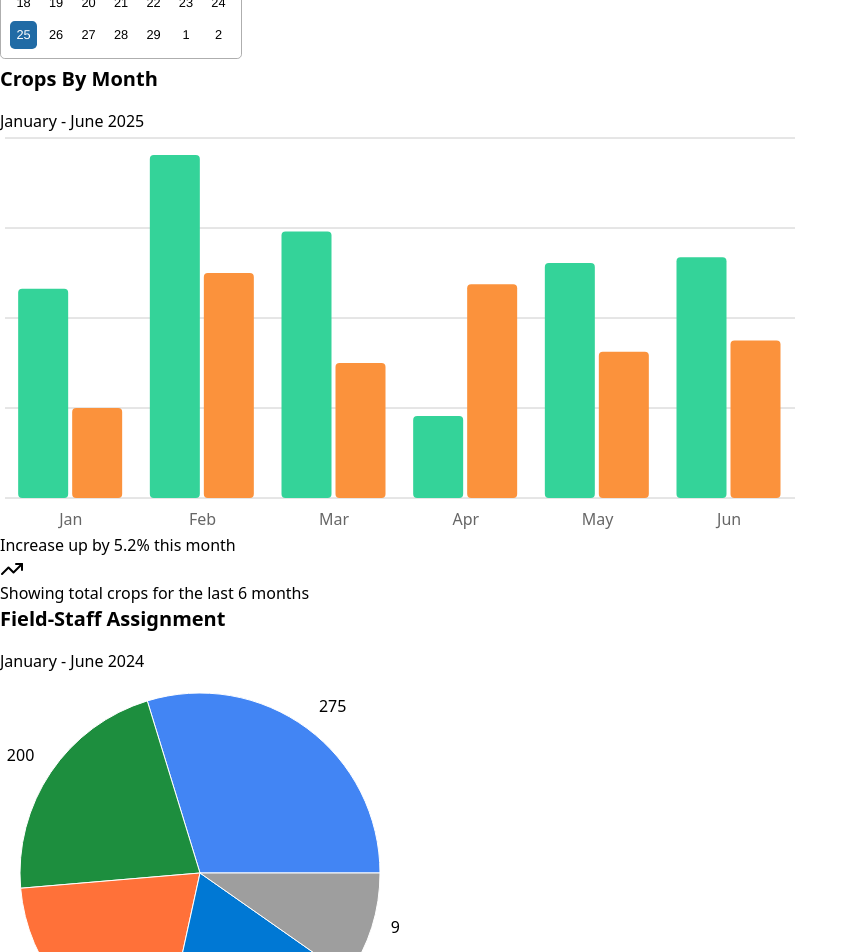
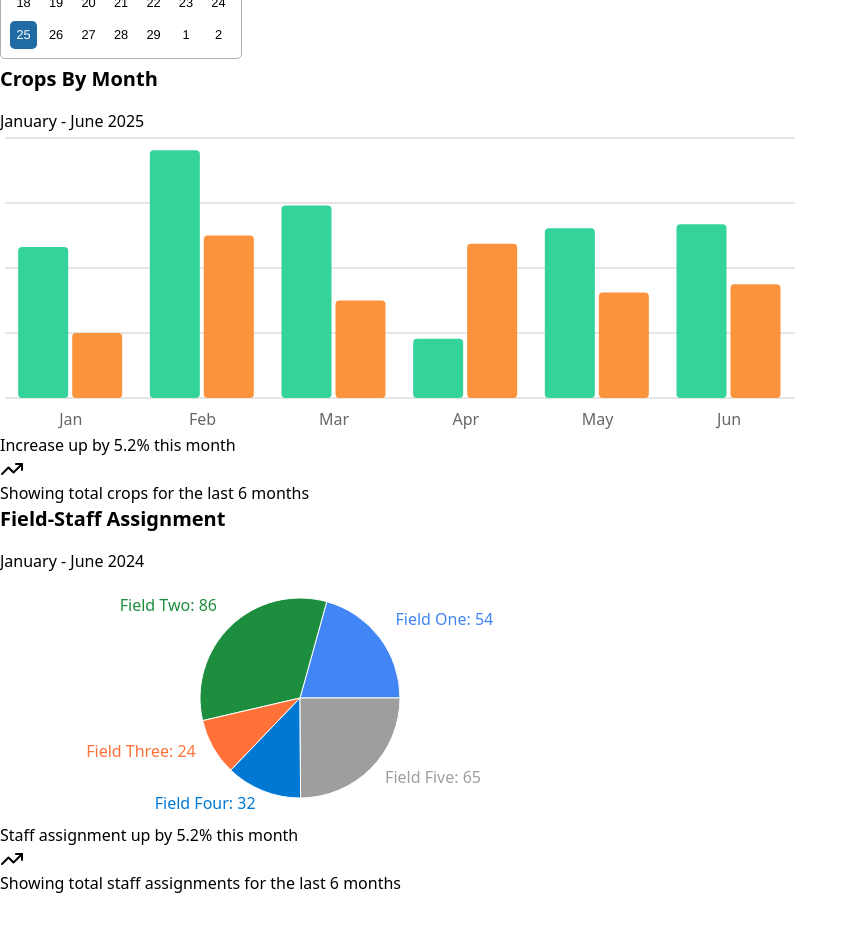
Before and after one commit to glen654/Green-Shadow, a React (Vite) app: page / in a window 1280 px wide. Shown: the part 740-1692 px from the top of the page, without its empty margins (0-858 px from the left). After the commit the page ends 1635 px from the top, so only its background shows below. Built offline with nearby package versions, Linux system fonts and the light colour scheme.

Commit message:
added the calender component to evert page

```diff
--- a/src/components/Barchart.tsx
+++ b/src/components/Barchart.tsx
@@ -23,21 +23,12 @@ export function Barchart() {
     );
   }
   return (
-    <>
-      <div className="grid grid-cols-1 lg:grid-cols-2 gap-6">
-        <div className="bg-white rounded-lg shadow-lg p-6 w-full max-w-4xl mt-4 mx-auto">
-          <div className="mb-4">
-            <h2 className="text-2xl font-semibold">Crops By Month</h2>
-            <p className="text-sm text-gray-600">January - June 2025</p>
-          </div>
-          <div className="mb-6">
-            <div className="relative">
-              <BarChart
-                accessibilityLayer
-                data={chartData}
-                width={800}
-                height={400}
-              >
+    <div className="flex flex-col lg:flex-row gap-6 h-full">
+      <div className="bg-white rounded-lg shadow-lg p-6 flex-1 lg:w-1/2">
+        <h2 className="text-2xl font-semibold mb-2">Crops By Month</h2>
+        <p className="text-sm text-gray-600 mb-6">January - June 2025</p>
+        <div className="overflow-x-auto">
+          <BarChart width={800} height={300} data={chartData}>
             <CartesianGrid vertical={false} />
             <XAxis
               dataKey="month"
@@ -54,17 +45,13 @@ export function Barchart() {
             <Bar dataKey="mobile" fill="#FB923C" radius={4} />
           </BarChart>
         </div>
-          </div>
-          <div className="text-sm text-gray-500">
-            <div className="flex gap-2 font-medium">
+        <div className="text-sm text-gray-500 mt-4">
+          <div className="flex items-center gap-2 font-medium">
             Increase up by 5.2% this month <TrendingUp className="h-4 w-4" />
           </div>
-            <div className="leading-none">
-              Showing total crops for the last 6 months
+          <p>Showing total crops for the last 6 months</p>
         </div>
       </div>
     </div>
-      </div>
-    </>
   );
 }
--- a/src/components/Calender.tsx
+++ b/src/components/Calender.tsx
@@ -10,7 +10,7 @@ export function Calender() {
   };
   return (
     <>
-      <div className="shadow-lg bg-white rounded-md p-4 w-full h-full">
+      <div className="shadow-lg bg-white rounded-md p-2 w-full h-full">
         <DatePicker
           selected={selectedDate}
           onChange={handleDateChange}
--- a/src/components/Piechart.tsx
+++ b/src/components/Piechart.tsx
@@ -2,54 +2,21 @@ import { TrendingUp } from "lucide-react";
 import { Pie, PieChart, Tooltip } from "recharts";
 
 const chartData = [
-  { browser: "chrome", visitors: 275, fill: " #4285f4" },
-  { browser: "safari", visitors: 200, fill: " #1d8e3e" },
-  { browser: "firefox", visitors: 187, fill: " #ff7139" },
-  { browser: "edge", visitors: 173, fill: " #0078d4" },
-  { browser: "other", visitors: 90, fill: " #9e9e9e" },
+  { field: "Field One", staff: 54, fill: " #4285f4" },
+  { field: "Field Two", staff: 86, fill: " #1d8e3e" },
+  { field: "Field Three", staff: 24, fill: " #ff7139" },
+  { field: "Field Four", staff: 32, fill: " #0078d4" },
+  { field: "Field Five", staff: 65, fill: " #9e9e9e" },
 ];
-
-const chartConfig = {
-  visitors: {
-    label: "Visitors",
-  },
-  chrome: {
-    label: "Chrome",
-    color: "hsl(var(--chart-1))",
-  },
-  safari: {
-    label: "Safari",
-    color: "hsl(var(--chart-2))",
-  },
-  firefox: {
-    label: "Firefox",
-    color: "hsl(var(--chart-3))",
-  },
-  edge: {
-    label: "Edge",
-    color: "hsl(var(--chart-4))",
-  },
-  other: {
-    label: "Other",
-    color: "hsl(var(--chart-5))",
-  },
-};
-
 export function Piechart() {
   return (
-    <>
-      <div className="p-4">
-        <div className="grid grid-cols-1 lg:grid-cols-2 gap-6">
-          <div className="bg-white rounded-lg shadow-lg p-6 w-full">
-            <div className="flex flex-col">
-              <div className="items-center pb-0 mb-4">
-                <h2 className="text-2xl font-semibold">
-                  Field-Staff Assignment
-                </h2>
+    <div className="flex flex-col bg-white rounded-lg shadow-lg p-6 w-full h-full lg:w-1/2 max-w-4xl ml-6">
+      <div className="pb-4 mb-4 border-b border-gray-200">
+        <h2 className="text-2xl font-semibold">Field-Staff Assignment</h2>
         <p className="text-sm text-gray-600">January - June 2024</p>
       </div>
-              <div className="flex-1 pb-0 mx-auto aspect-square max-w-[700px] max-h-[400px] px-0">
-                <PieChart width={400} height={400}>
+      <div className="flex justify-center items-center">
+        <PieChart width={600} height={250}>
           <Tooltip
             contentStyle={{
               backgroundColor: "white",
@@ -58,47 +25,26 @@ export function Piechart() {
               boxShadow: "0 2px 4px rgba(0,0,0,0.1)",
             }}
             itemStyle={{ color: "black" }}
-                    formatter={(value, name, props) => {
-                      return [`${value} visitors`, name];
-                    }}
+            formatter={(value, name) => [`${value} assignments`, name]}
           />
           <Pie
             data={chartData}
-                    dataKey="visitors"
+            dataKey="staff"
+            nameKey="field"
+            outerRadius={100}
+            fill="#4CAF50"
+            label={({ payload }) => `${payload.field}: ${payload.staff}`}
             labelLine={false}
-                    label={({ payload, ...props }) => {
-                      return (
-                        <text
-                          cx={props.cx}
-                          cy={props.cy}
-                          x={props.x}
-                          y={props.y}
-                          textAnchor={props.textAnchor}
-                          dominantBaseline={props.dominantBaseline}
-                          fill="hsla(var(--foreground))"
-                        >
-                          {payload.visitors}
-                        </text>
-                      );
-                    }}
-                    nameKey="browser"
-                    outerRadius={180}
           />
         </PieChart>
       </div>
-              <div className="flex-col gap-2 text-sm mt-4">
-                <div className="flex items-center gap-2 font-medium leading-none">
+      <div className="text-sm text-gray-500 mt-6">
+        <div className="flex items-center gap-2 font-medium">
           Staff assignment up by 5.2% this month{" "}
-                  <TrendingUp className="h-4 w-4" />
+          <TrendingUp className="h-4 w-4 text-green-500" />
         </div>
-                <div className="leading-none text-muted-foreground">
-                  Showing total staff assignment for the last 6 months
+        <p>Showing total staff assignments for the last 6 months</p>
       </div>
     </div>
-            </div>
-          </div>
-        </div>
-      </div>
-    </>
   );
 }
--- a/src/pages/Crop.tsx
+++ b/src/pages/Crop.tsx
@@ -5,6 +5,7 @@ import { Modal } from "../components/Modal";
 import { useState } from "react";
 import { Savebutton } from "../components/Savebutton";
 import { Updatebutton } from "../components/Updatebutton";
+import { Calender } from "../components/Calender";
 
 export function Crop() {
   const [isModalOpen, setIsModalOpen] = useState(false);
@@ -25,12 +26,21 @@ export function Crop() {
   return (
     <>
       <h1>Crop</h1>
-      <Cards />
-      <div className="flex justify-end mt-8 mr-56">
+      <div className="flex flex-wrap gap-6">
+        <div className="flex-grow">
+          <Cards />
+        </div>
+        <div className="flex-shrink-0">
+          <div className="relative h-full mr-10">
+            <Calender />
+          </div>
+        </div>
+      </div>
+      <div className="flex justify-end mt-4 mr-56">
         <Addbutton onClick={handleAddCrop}>Crop</Addbutton>
       </div>
       {/* Crop Table */}
-      <div className="relative overflow-x-auto w-5/6 shadow-md sm:rounded-lg mt-10 ml-28">
+      <div className="relative overflow-x-auto w-5/6 shadow-md sm:rounded-lg mt-6 ml-28">
         <table className="w-full text-sm text-left rtl:text-right text-black">
           <thead className="text-xs text-gray-700 uppercase bg-gray-100 dark:bg-gray-700 dark:text-gray-400">
             <tr>
--- a/src/pages/Dashboard.tsx
+++ b/src/pages/Dashboard.tsx
@@ -17,11 +17,9 @@ export function Dashboard() {
           </div>
         </div>
       </div>
-      <div className="flex gap-6 mt-4">
-        <div className="flex-1">
-          <Barchart />
-        </div>
-        <div className="flex-1">
+      <div className="flex flex-col lg:flex-row gap-6">
+        <Barchart />
+        <div className="flex-1 w-full lg:w-1/2">
           <Piechart />
         </div>
       </div>
--- a/src/pages/Field.tsx
+++ b/src/pages/Field.tsx
@@ -5,6 +5,7 @@ import { Modal } from "../components/Modal";
 import { useState } from "react";
 import { Savebutton } from "../components/Savebutton";
 import { Updatebutton } from "../components/Updatebutton";
+import { Calender } from "../components/Calender";
 
 export function Field() {
   const [isModalOpen, setIsModalOpen] = useState(false);
@@ -25,12 +26,21 @@ export function Field() {
   return (
     <>
       <h1>Field</h1>
-      <Cards />
-      <div className="flex justify-end mt-8 mr-56">
+      <div className="flex flex-wrap gap-6">
+        <div className="flex-grow">
+          <Cards />
+        </div>
+        <div className="flex-shrink-0">
+          <div className="relative h-full mr-10">
+            <Calender />
+          </div>
+        </div>
+      </div>
+      <div className="flex justify-end mt-4 mr-56">
         <Addbutton onClick={handleAddField}>Field</Addbutton>
       </div>
       {/* Field Table */}
-      <div className="relative overflow-x-auto w-5/6 shadow-md sm:rounded-lg mt-10 ml-28">
+      <div className="relative overflow-x-auto w-5/6 shadow-md sm:rounded-lg mt-6 ml-28">
         <table className="w-full text-sm text-left rtl:text-right text-black">
           <thead className="text-xs text-gray-700 uppercase bg-gray-100 dark:bg-gray-700 dark:text-gray-400">
             <tr>
--- a/src/pages/Log.tsx
+++ b/src/pages/Log.tsx
@@ -5,6 +5,7 @@ import { Modal } from "../components/Modal";
 import { useState } from "react";
 import { Savebutton } from "../components/Savebutton";
 import { Updatebutton } from "../components/Updatebutton";
+import { Calender } from "../components/Calender";
 
 export function Log() {
   const [isModalOpen, setIsModalOpen] = useState(false);
@@ -25,12 +26,21 @@ export function Log() {
   return (
     <>
       <h1>Log</h1>
-      <Cards />
-      <div className="flex justify-end mt-8 mr-56">
+      <div className="flex flex-wrap gap-6">
+        <div className="flex-grow">
+          <Cards />
+        </div>
+        <div className="flex-shrink-0">
+          <div className="relative h-full mr-10">
+            <Calender />
+          </div>
+        </div>
+      </div>
+      <div className="flex justify-end mt-4 mr-56">
         <Addbutton onClick={handleAddLog}>Log</Addbutton>
       </div>
       {/* Log Table */}
-      <div className="relative overflow-x-auto w-5/6 shadow-md sm:rounded-lg mt-10 ml-28">
+      <div className="relative overflow-x-auto w-5/6 shadow-md sm:rounded-lg mt-6 ml-28">
         <table className="w-full text-sm text-left rtl:text-right text-black">
           <thead className="text-xs text-gray-700 uppercase bg-gray-100 dark:bg-gray-700 dark:text-gray-400">
             <tr>
```
Also changed, not shown: src/pages/Equipment.tsx (+13 -3 lines), src/pages/Staff.tsx (+13 -3 lines), src/pages/Vehicle.tsx (+13 -3 lines). Lines whose indentation alone changed are shown as unchanged.
